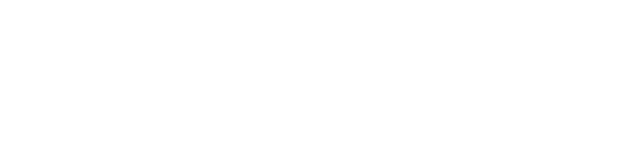
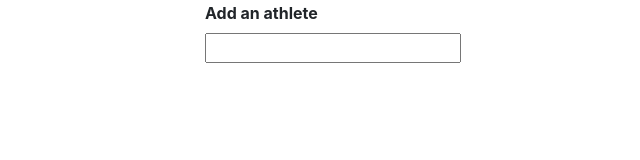
Before and after one commit to SamTaub/Giphy-Gif-Search, a plain HTML site: page index.html in a window 1280 px wide. Shown: the whole page, without its empty margins (640-1280 px from the left). Drawn offline with nearby package versions, Linux system fonts and the light colour scheme.

Commit message:
added search bar

```diff
--- a/index.html
+++ b/index.html
@@ -26,20 +26,25 @@
 
         <div class="row">
             <div class="col">
-                <div id = "button-row">
+                <div id="button-row">
 
                 </div>
             </div>
         </div>
 
 
-        <div class = "row">
-            <div class = "col-md-8">
-                <div id = "gif-container">
+        <div class="row">
+            <div class="col-md-8">
+                <div id="gif-container">
                 </div>
             </div>
-            <div class = "col-md-4">
-                <div id = "search-container">
+            <div class="col-md-4">
+                <div id="search-container">
+                    <form id="athlete-form">
+                        <label for=athlete-input><b>Add an athlete</b></label>
+                        <br>
+                        <input type=text id="athlete-input">
+                    </form>
 
                 </div>
             </div>
```
